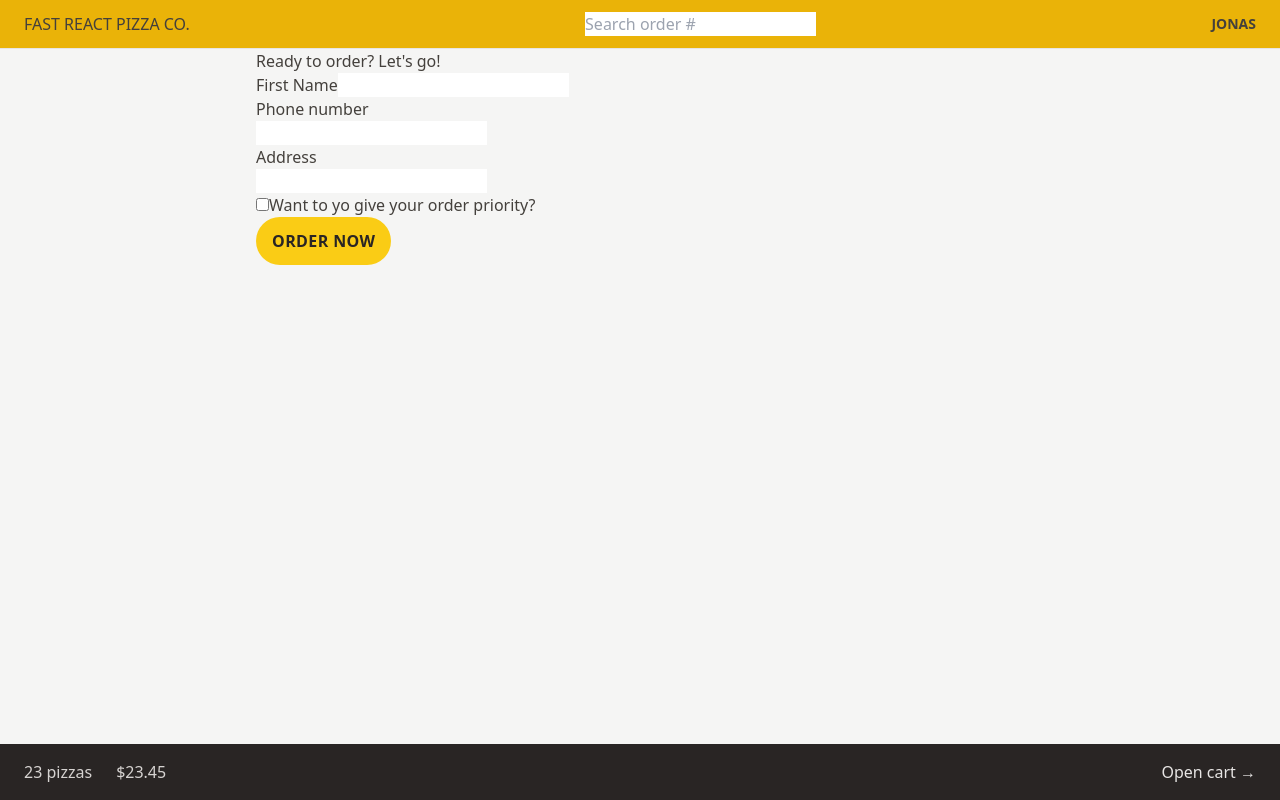
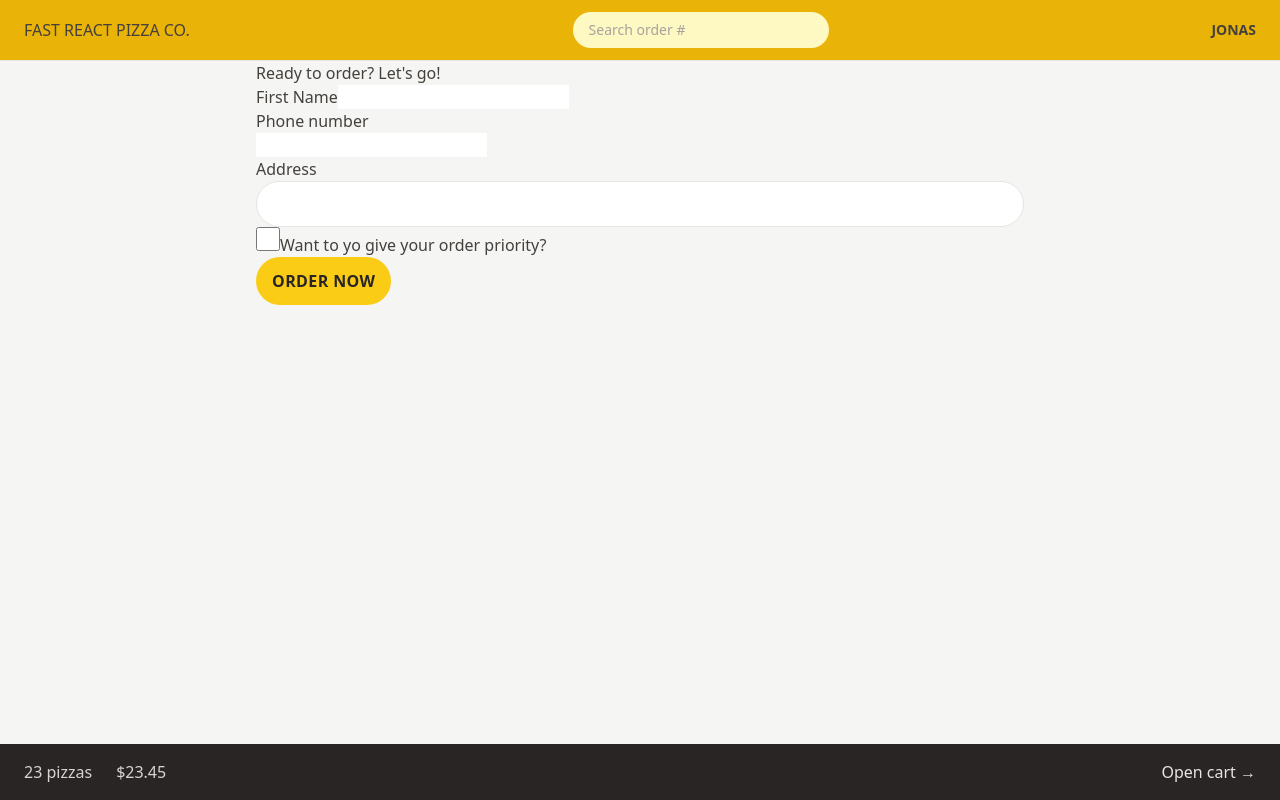
Before and after one commit to cortalo/fast-react-pizza, a React (Vite) app: page /order/new in a window 1280 px wide. Built offline with nearby package versions, Linux system fonts and the light colour scheme.

Commit message:
styling form elements

```diff
--- a/src/features/order/CreateOrder.jsx
+++ b/src/features/order/CreateOrder.jsx
@@ -56,12 +56,18 @@
         <div>
           <label>Address</label>
           <div>
-            <input type="text" name="address" required />
+            <input
+              className="rounded-full border border-stone-200 px-4 py-2 text-sm transition-all duration-300 placeholder:text-stone-400 focus:outline-none focus:ring focus:ring-yellow-400 w-full md:px-6 md:py-3"
+              type="text"
+              name="address"
+              required
+            />
           </div>
         </div>
 
         <div>
           <input
+            className="h-6 w-6 accent-yellow-400"
             type="checkbox"
             name="priority"
             id="priority"
--- a/src/features/order/SearchOrder.jsx
+++ b/src/features/order/SearchOrder.jsx
@@ -18,6 +18,7 @@
         placeholder="Search order #"
         value={query}
         onChange={(e) => setQuery(e.target.value)}
+        className="rounded-full px-4 py-2 text-sm bg-yellow-100 placeholder:text-stone-400 w-28 sm:w-64"
       />
     </form>
   );
```
